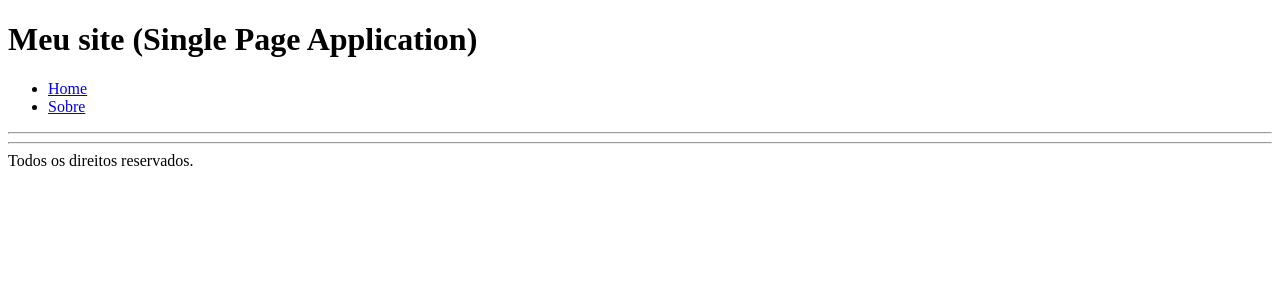
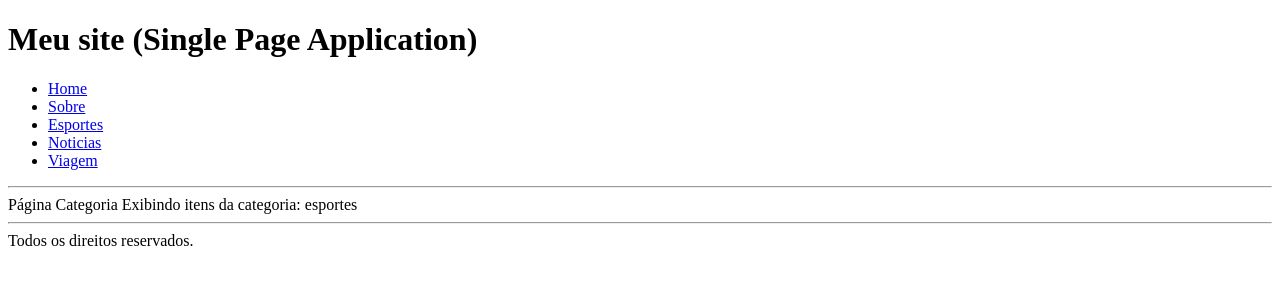
Before and after one commit to felipealpino/b7web-rotas-react, a React (Create React App) app: page /categoria/esportes in a window 1280 px wide. Shown: the top 300 px of the page. Built offline with nearby package versions, Linux system fonts and the light colour scheme.

Commit message:
rotas dinamicas usando {useParams} from react-router-dom

```diff
--- a/src/App.js
+++ b/src/App.js
@@ -3,6 +3,7 @@
 // import {BrowserRouter, Switch, Route, Link} from 'react-router-dom'
 import Home from './pages/Home'
 import Sobre from './pages/Sobre'
+import Categoria from './pages/Categoria'
 
 
 function App() {
@@ -16,12 +17,26 @@
 
                 <nav>
                     <ul>
-                        <li> <a href="/" >
+                        <li>
                             <Link to="/">Home</Link>
-                        </a> </li>
+                        </li>
+
                         <li>
                             <Link to="/sobre">Sobre</Link>
                         </li>
+
+                        <li>
+                            <Link to="/categoria/esportes">Esportes</Link>
+                        </li>
+
+                        <li>
+                            <Link to="/categoria/noticias">Noticias</Link>
+                        </li>
+
+                        <li>
+                            <Link to="/categoria/viagens">Viagem</Link>
+                        </li>
+
                     </ul>
                 </nav>
             </header>
@@ -39,6 +54,11 @@
                     <Sobre/>
                 </Route>
 
+                {/* ROTA CATEGORIA */}
+                <Route path="/categoria/:cat">
+                    <Categoria/>
+                </Route>
+
 
             </Switch>
 
--- /dev/null
+++ b/src/pages/Categoria.js
@@ -0,0 +1,15 @@
+import React from 'react'
+import {useParams} from 'react-router-dom'
+
+export default function Categoria () {
+
+    let {cat} = useParams();
+
+    return(<>
+        <div>
+            Página Categoria
+            Exibindo itens da categoria:  {cat}
+        </div>
+    </>)
+
+}
```
